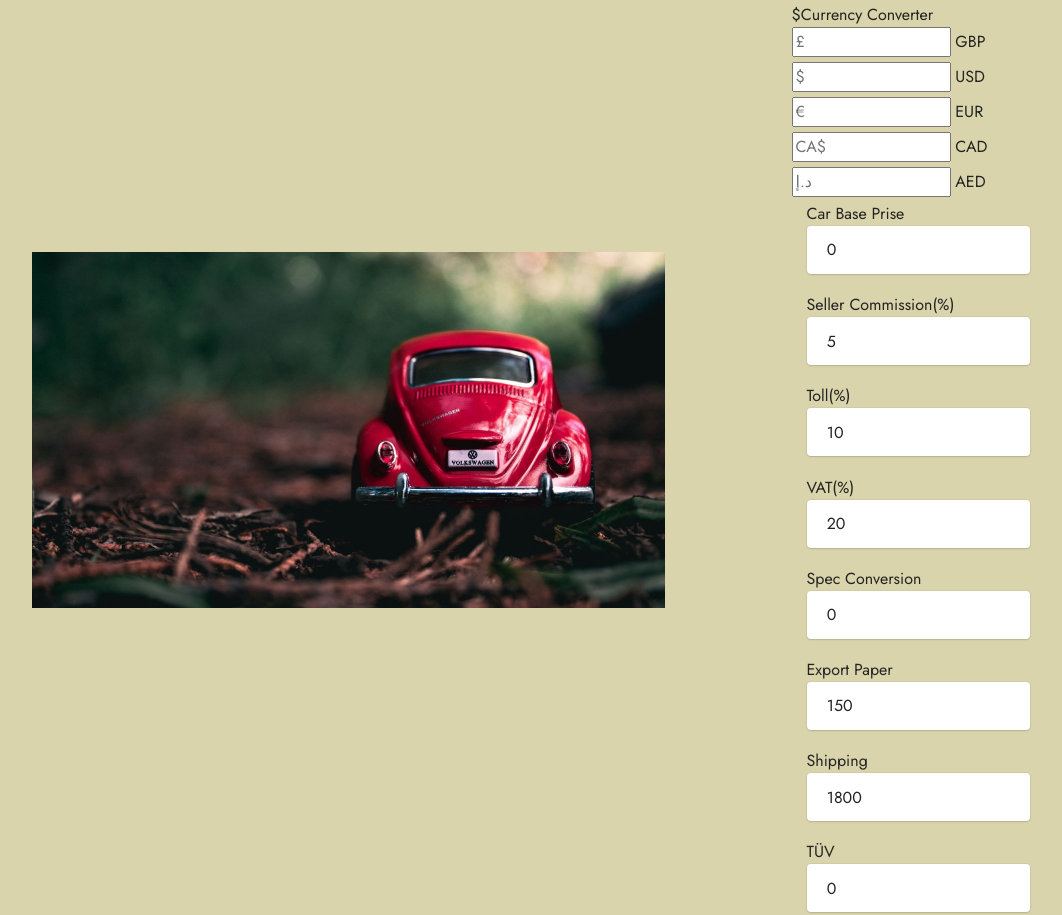
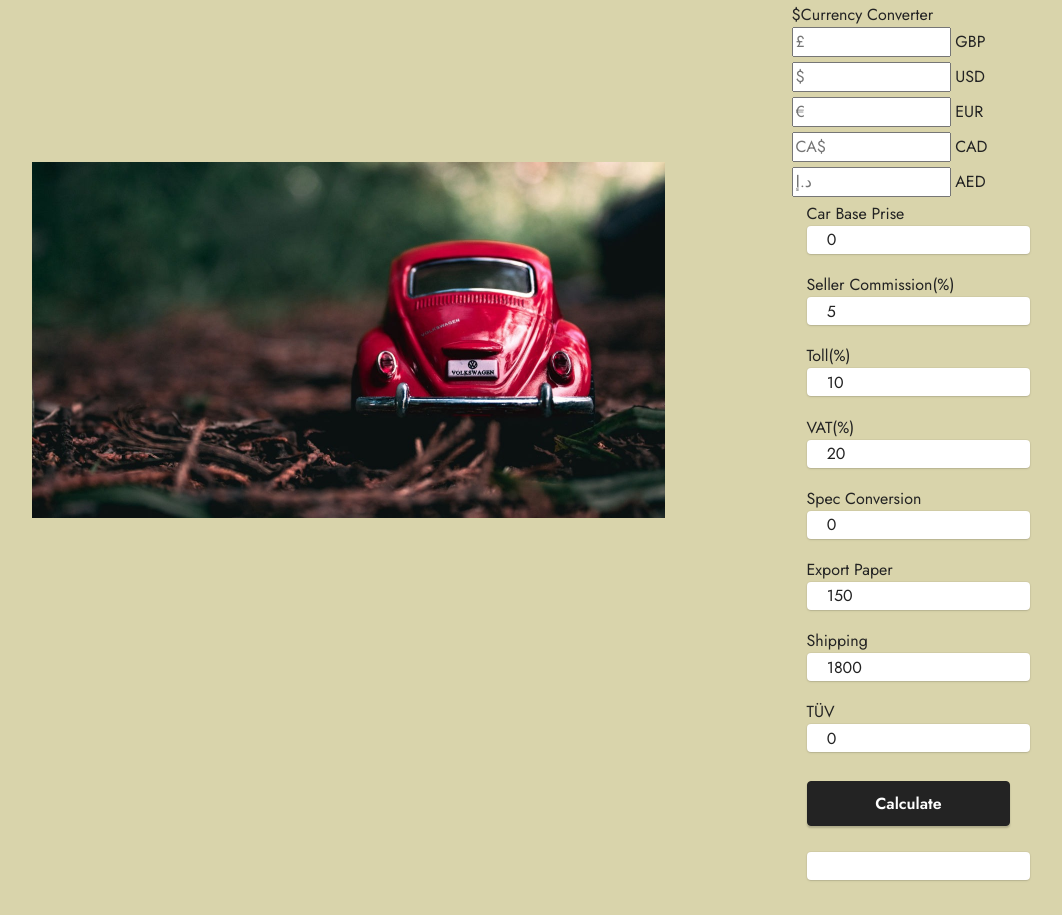
Before and after one commit to KING-0-CODE/ImportCCCar, a plain HTML site: page index.html in a window 1280 px wide. Shown: the part 758-1673 px from the top of the page, without its empty margins (102-1164 px from the left). Drawn offline with nearby package versions, Linux system fonts and the light colour scheme; files whose address does not match are found by name.

Commit message:
Reducw form field height

```diff
--- a/assets/theme/css/style.css
+++ b/assets/theme/css/style.css
@@ -825,7 +825,8 @@ textarea.form-control {
 
 .form-control,
 form .btn {
-  min-height: 48px;
+  min-height: 28px;
+  height: 28px;;
 }
 
 .gdpr-block label span.textGDPR input[name=gdpr] {
```
